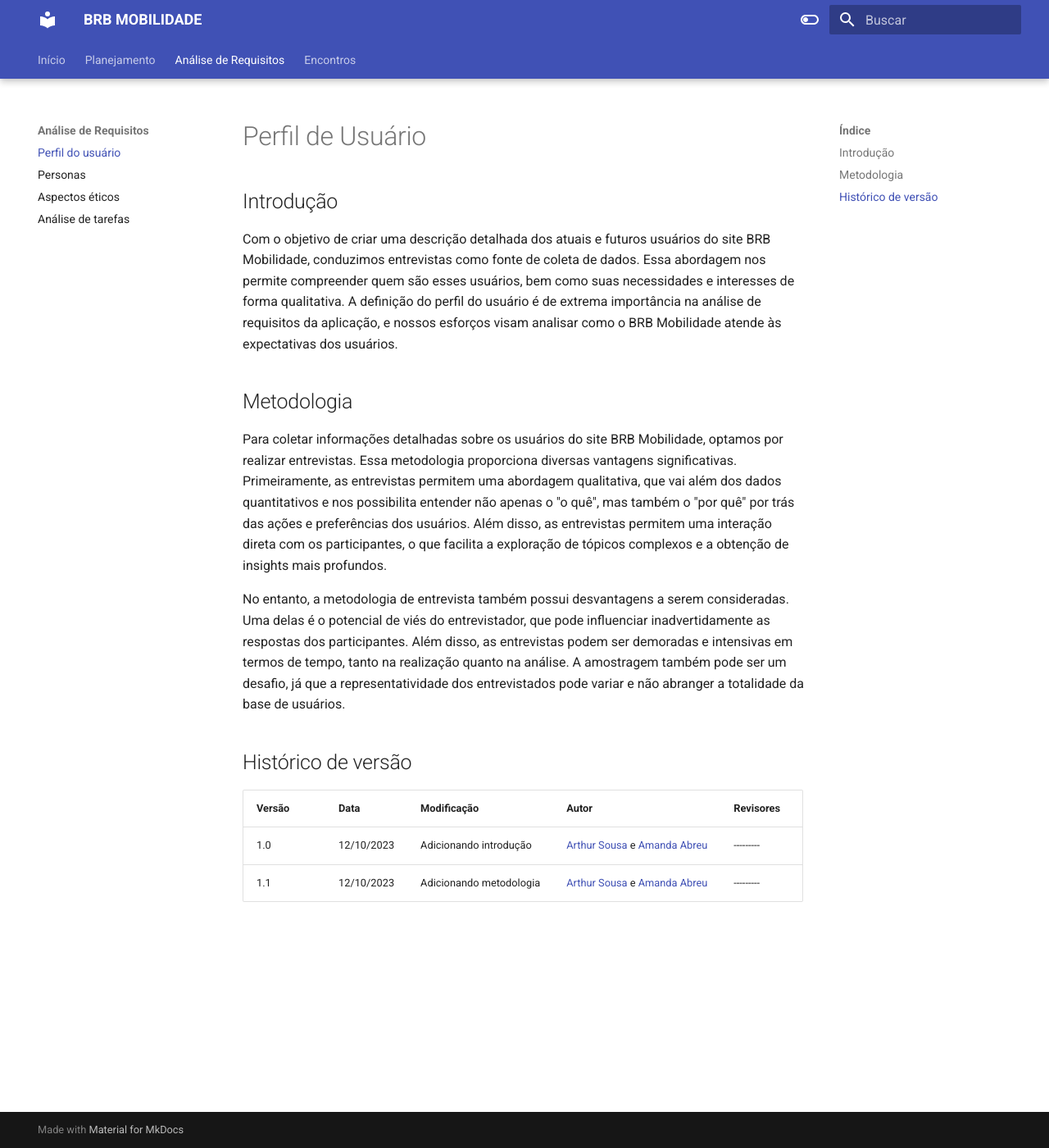
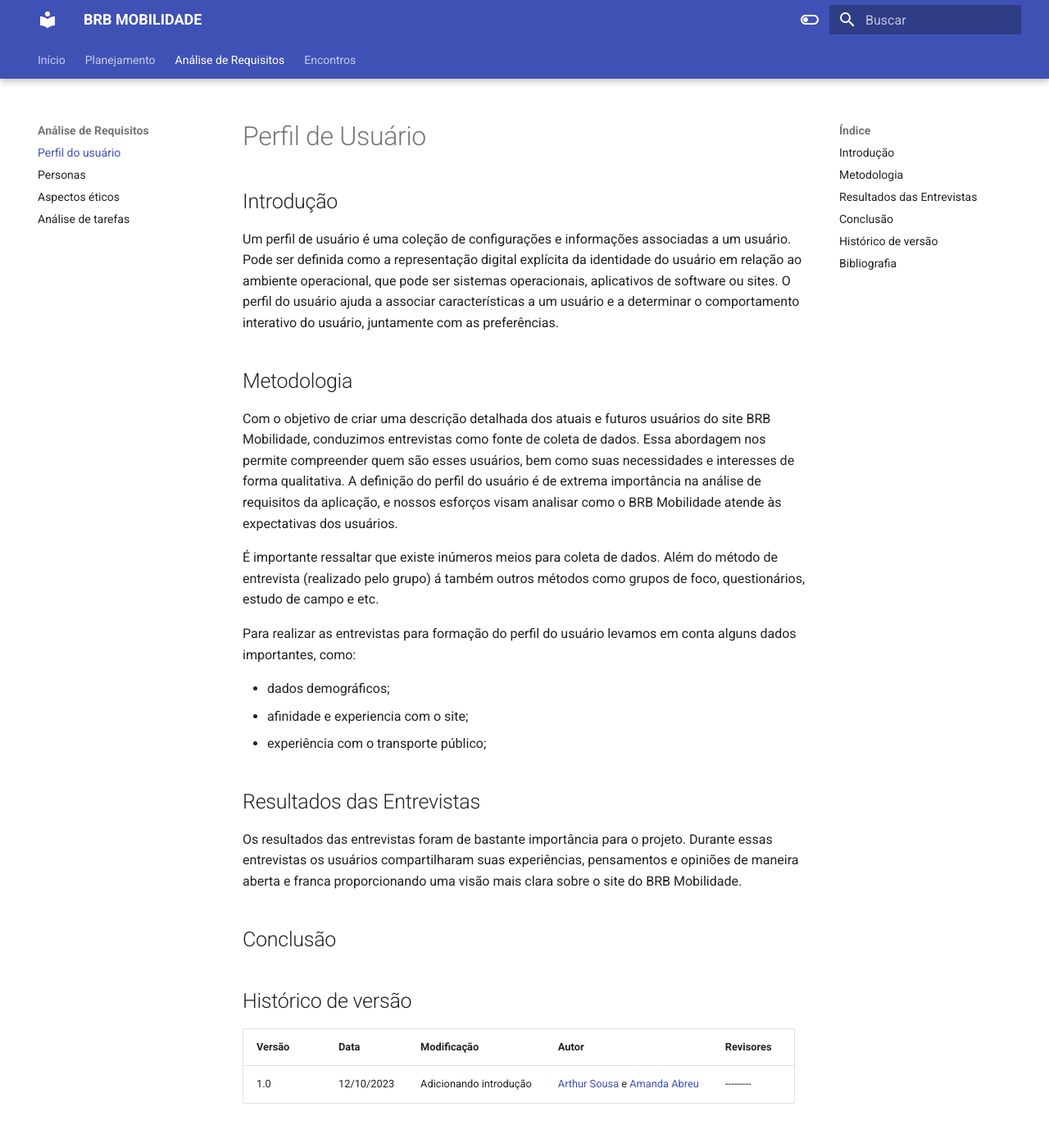
Before and after one commit to Interacao-Humano-Computador/2023.2--BRB-Mobilidade, an MkDocs documentation site: the page built from docs/analiseRequisitos/perfil_do_usuario.md, in a window 1280 px wide and 1400 px high. Shown: the whole window at 82% size. Built offline with MkDocs 1.6.1 and Material for MkDocs 9.7.7, drawn with Linux system fonts in a browser that asks for light colours; some of the changed text lies outside the part shown.

Commit message:
analise de requisitos

```diff
--- a/docs/analiseRequisitos/perfil_do_usuario.md
+++ b/docs/analiseRequisitos/perfil_do_usuario.md
@@ -3,14 +3,30 @@
 
 ## Introdução
 
-Com o objetivo de criar uma descrição detalhada dos atuais e futuros usuários do site BRB Mobilidade, conduzimos entrevistas como fonte de coleta de dados. Essa abordagem nos permite compreender quem são esses usuários, bem como suas necessidades e interesses de forma qualitativa. A definição do perfil do usuário é de extrema importância na análise de requisitos da aplicação, e nossos esforços visam analisar como o BRB Mobilidade atende às expectativas dos usuários.
-
+Um perfil de usuário é uma coleção de configurações e informações associadas a um usuário. Pode ser definida como a representação digital explícita da identidade do usuário em relação ao ambiente operacional, que pode ser sistemas operacionais, aplicativos de software ou sites. O perfil do usuário ajuda a associar características a um usuário e a determinar o comportamento interativo do usuário, juntamente com as preferências.
 
 ## Metodologia
 
-Para coletar informações detalhadas sobre os usuários do site BRB Mobilidade, optamos por realizar entrevistas. Essa metodologia proporciona diversas vantagens significativas. Primeiramente, as entrevistas permitem uma abordagem qualitativa, que vai além dos dados quantitativos e nos possibilita entender não apenas o "o quê", mas também o "por quê" por trás das ações e preferências dos usuários. Além disso, as entrevistas permitem uma interação direta com os participantes, o que facilita a exploração de tópicos complexos e a obtenção de insights mais profundos.
+Com o objetivo de criar uma descrição detalhada dos atuais e futuros usuários do site BRB Mobilidade, conduzimos entrevistas como fonte de coleta de dados. Essa abordagem nos permite compreender quem são esses usuários, bem como suas necessidades e interesses de forma qualitativa. A definição do perfil do usuário é de extrema importância na análise de requisitos da aplicação, e nossos esforços visam analisar como o BRB Mobilidade atende às expectativas dos usuários.
 
-No entanto, a metodologia de entrevista também possui desvantagens a serem consideradas. Uma delas é o potencial de viés do entrevistador, que pode influenciar inadvertidamente as respostas dos participantes. Além disso, as entrevistas podem ser demoradas e intensivas em termos de tempo, tanto na realização quanto na análise. A amostragem também pode ser um desafio, já que a representatividade dos entrevistados pode variar e não abranger a totalidade da base de usuários.
+É importante ressaltar que existe inúmeros meios para coleta de dados. Além do método de entrevista (realizado pelo grupo) á também outros métodos como grupos de foco, questionários, estudo de campo e etc.
+
+
+Para realizar as entrevistas para formação do perfil do usuário levamos em conta alguns dados importantes, como:
+
+ - dados demográficos;
+ - afinidade e experiencia com o site;
+ - experiência com o transporte público;
+
+## Resultados das Entrevistas
+
+Os resultados das entrevistas foram de bastante importância para o projeto. Durante essas entrevistas os usuários compartilharam suas experiências, pensamentos e opiniões de maneira aberta e franca proporcionando uma visão mais clara sobre o site do BRB Mobilidade.
+
+## Conclusão
+
+
+
+
 
 
 ## Histórico de versão
@@ -18,4 +34,7 @@
 | Versão | Data       | Modificação                             | Autor                         | Revisores                         |
 | ------ | ---------- | --------------------------------------- | ----------------------------- |-----------------------------------|
 |  1.0   | 12/10/2023   | Adicionando introdução | [Arthur Sousa](https://github.com/arthurrsousa) e [Amanda Abreu](https://github.com/Amandaaaaabreu) | --------- |
-|  1.1   | 12/10/2023   | Adicionando metodologia | [Arthur Sousa](https://github.com/arthurrsousa) e [Amanda Abreu](https://github.com/Amandaaaaabreu) | --------- |
+
+## Bibliografia
+
+[1] Site do Techopedia: <https://pt.theastrologypage.com/user-profile>
```
